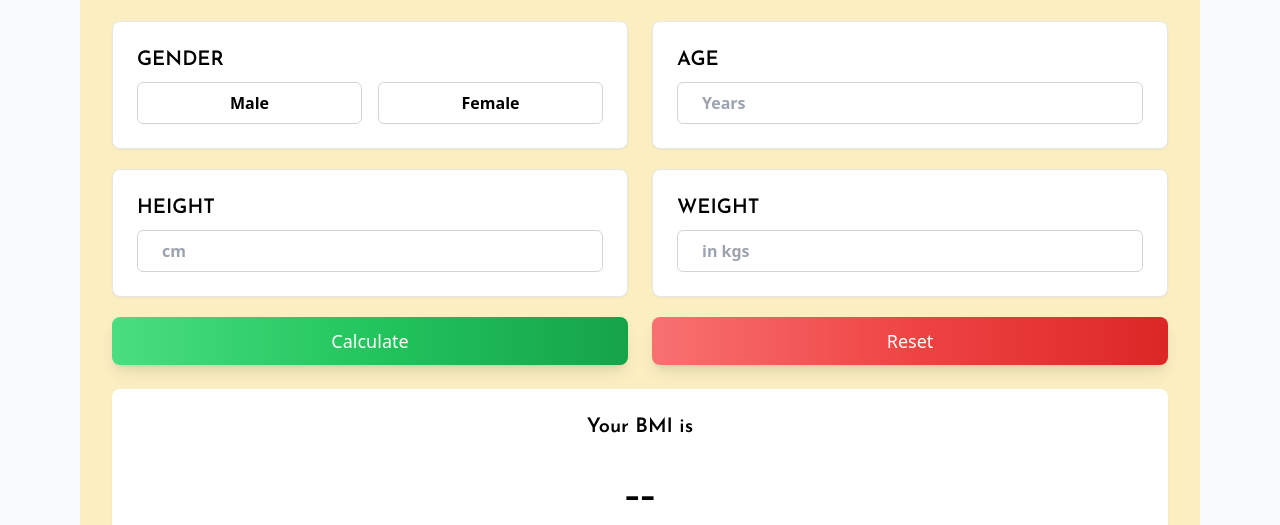
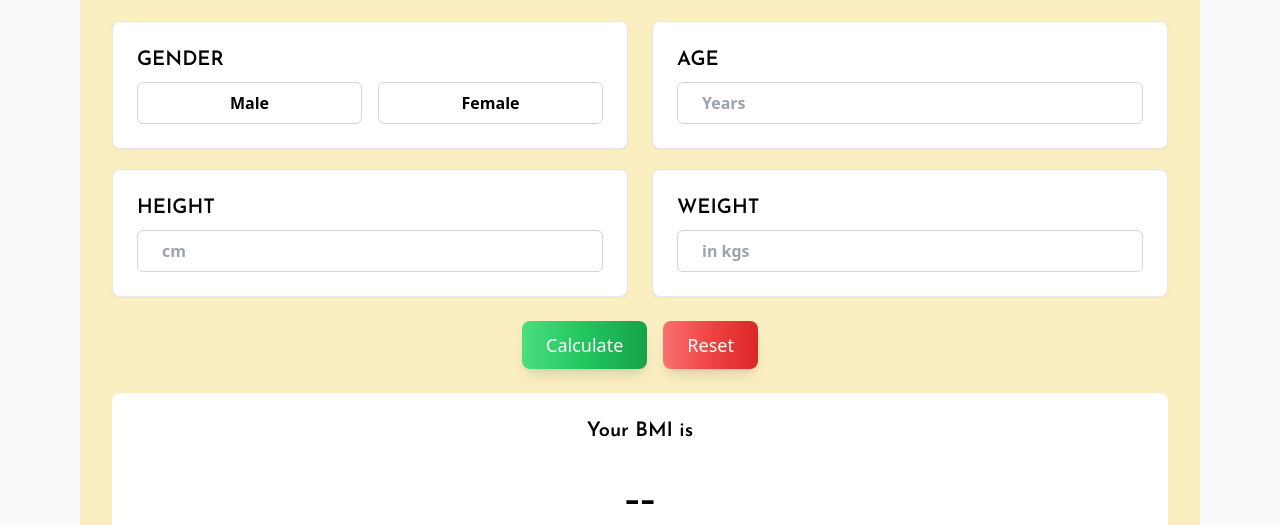
Before and after one commit to mubhad1704/BMI, a plain HTML site: page index.html in a window 1280 px wide. Shown: the part 275-800 px from the top of the page. Drawn offline with nearby package versions, Linux system fonts and the light colour scheme.

Commit message:
responsive

```diff
--- a/index.html
+++ b/index.html
@@ -50,7 +50,7 @@
       </div>
     </div>
 
-    <!-- Calculator Section -->
+    <!-- Form container -->
 <div class="flex flex-col lg:flex-row gap-6 mt-6">
 
   <!-- Left column -->
@@ -74,11 +74,6 @@
       <input type="number" id="height" placeholder="cm" min="0"
         class="w-full px-6 py-2 border border-gray-300 rounded-md font-semibold">
     </div>
-
-        <!-- Calculate button -->
-        <button type="button"
-          class="text-white w-full bg-gradient-to-r from-green-400 via-green-500 to-green-600
-          shadow-lg rounded-lg text-lg px-5 py-2.5">Calculate</button>
   </div>
 
   <!-- Right column -->
@@ -96,13 +91,23 @@
       <input type="number" min="0" id="weight" placeholder="in kgs"
         class="w-full px-6 py-2 border border-gray-300 rounded-md font-semibold">
     </div>
-
-        <!-- Reset button -->
-        <button type="button"
-          class="text-white w-full bg-gradient-to-r from-red-400 via-red-500 to-red-600
-          shadow-lg rounded-lg text-lg px-5 py-2.5">Reset</button>
   </div>
 </div>
+
+<!-- Buttons at the end -->
+<div class="flex flex-col sm:flex-row justify-center gap-4 mt-6">
+  <button type="button"
+    class="text-white w-full sm:w-auto bg-gradient-to-r from-green-400 via-green-500 to-green-600
+    shadow-lg rounded-lg text-lg px-6 py-2.5">
+    Calculate
+  </button>
+  <button type="button"
+    class="text-white w-full sm:w-auto bg-gradient-to-r from-red-400 via-red-500 to-red-600
+    shadow-lg rounded-lg text-lg px-6 py-2.5">
+    Reset
+  </button>
+</div>
+
 
     <!-- BMI Result -->
     <div class="bg-white flex flex-col justify-center items-center gap-5 p-6 rounded-lg shadow-sm mt-6">
```
Lines whose indentation alone changed are shown as unchanged.
